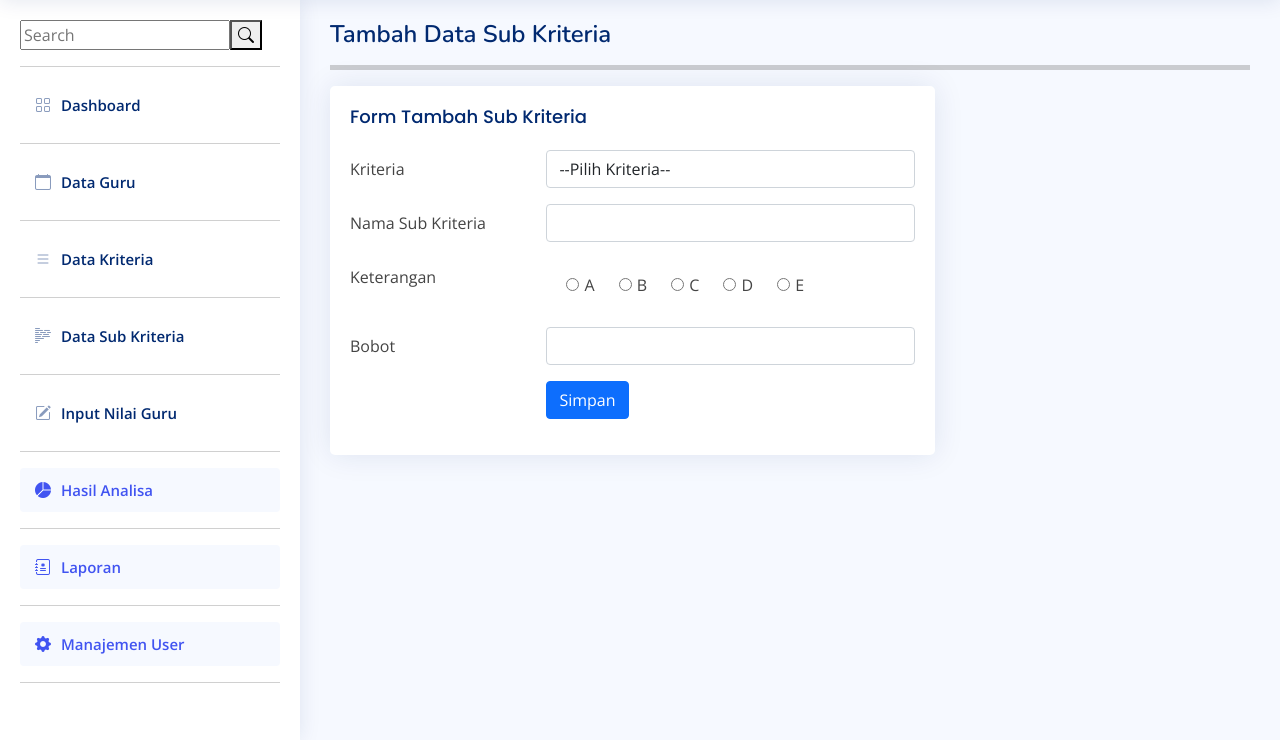
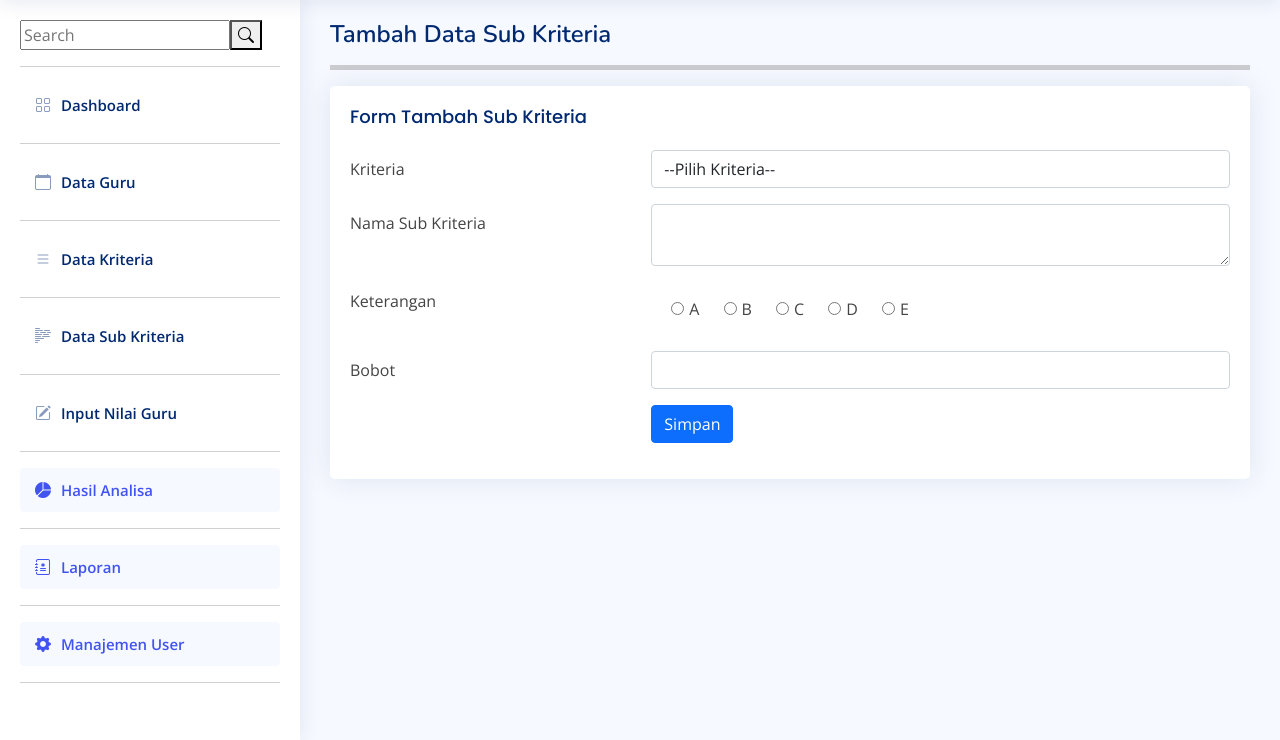
Before and after one commit to avhan45/nani_spk, a PHP site: page /tambah_subkriteria.php in a window 1280 px wide. Shown: the part 60-800 px from the top of the page. Run offline with PHP 8.4, Linux system fonts and the light colour scheme; a user stored in the database is signed in; data comes from the database, SQL or seed files in the repository; some libraries are stand-ins or nearby versions.

Commit message:
Ubah Tampilan Tambah Data Sub Kriteria

```diff
--- a/tambah_subkriteria.php
+++ b/tambah_subkriteria.php
@@ -17,7 +17,7 @@ $query = mysqli_query($con, "SELECT * FROM kriteria");
 
     <section class="section">
       <div class="row">
-        <div class="col-lg-8">
+        <div class="col-lg-12">
 
           <div class="card">
             <div class="card-body">
@@ -39,7 +39,7 @@ $query = mysqli_query($con, "SELECT * FROM kriteria");
                 <div class="row mb-3">
                   <label for="inputText" class="col-sm-4 col-form-label">Nama Sub Kriteria</label>
                   <div class="col-sm-8">
-                    <input type="text" name="namasub" class="form-control">
+                    <textarea type="text" name="namasub" class="form-control"></textarea>
                   </div>
                 </div>
                 <div class="row mb-3">
```
